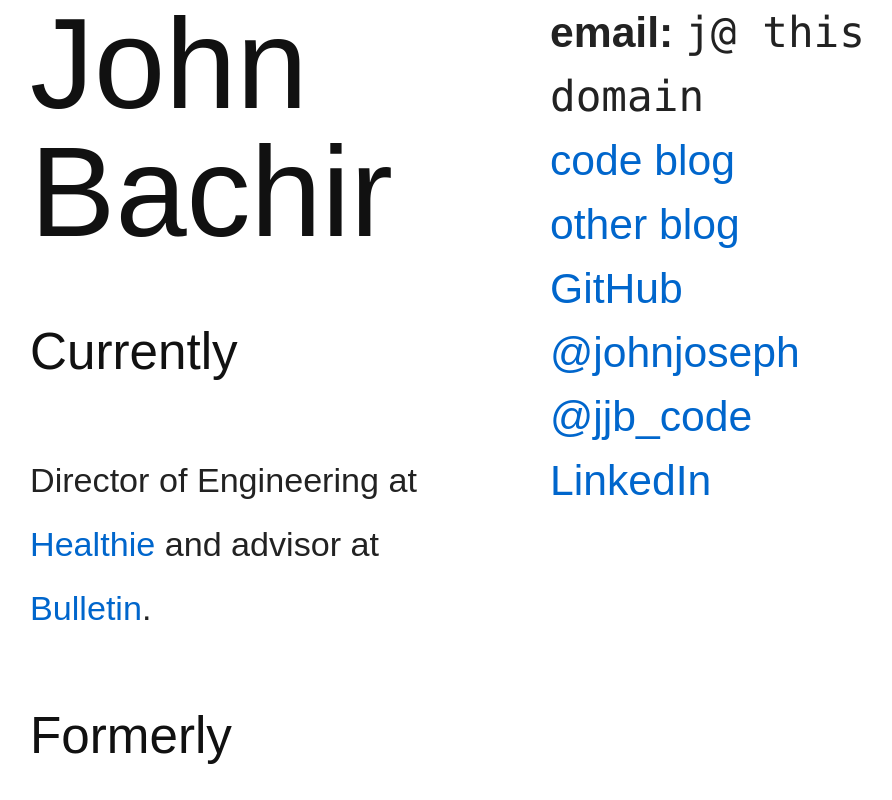
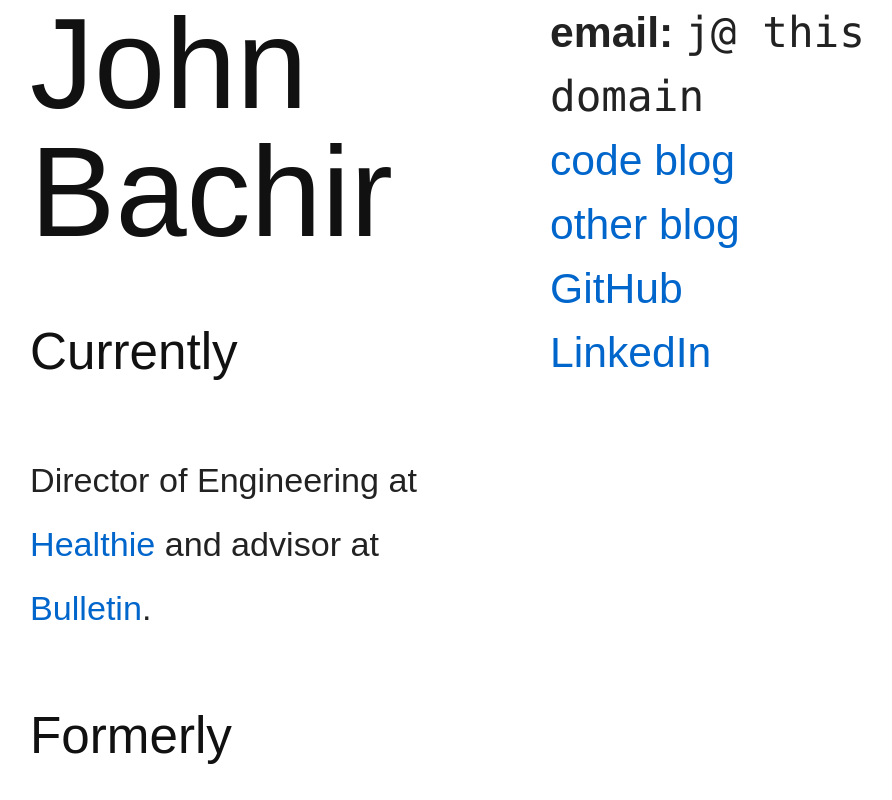
Before and after one commit to jjb/jjb.github.com, a plain HTML site: page index.html in a window 1280 px wide. Shown: the top 800 px of the page, without its empty margins (135-1027 px from the left). Drawn offline with Linux system fonts and the light colour scheme; a web font is replaced by a local one.

Commit message:
Update index.html

```diff
--- a/index.html
+++ b/index.html
@@ -33,8 +33,6 @@
       <li><a href="https://code.jjb.cc">code blog</a></li>
       <li><a href="https://blog.jjb.cc">other blog</a></li>
       <li><a href="https://github.com/jjb">GitHub</a></li>
-      <li><a href="https://twitter.com/johnjoseph" title="main twitter">@johnjoseph</a> </li>
-      <li><a href="https://twitter.com/jjb_code" title="twitter about programming">@jjb_code</a> </li>
       <li><a href="https://www.linkedin.com/in/johnjosephbachir">LinkedIn</a></li>
     </ul>
   </div>
```
